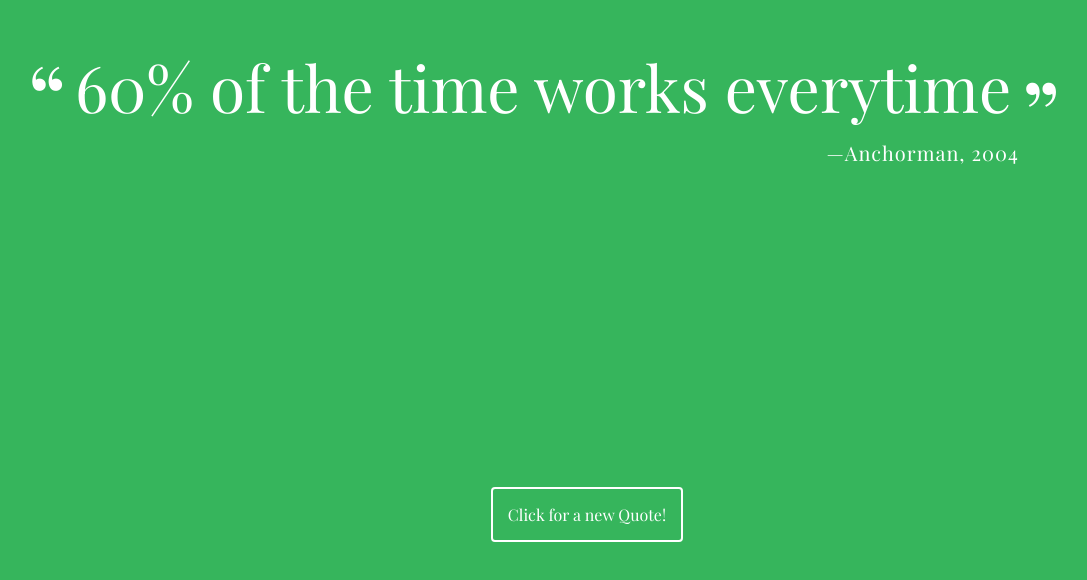
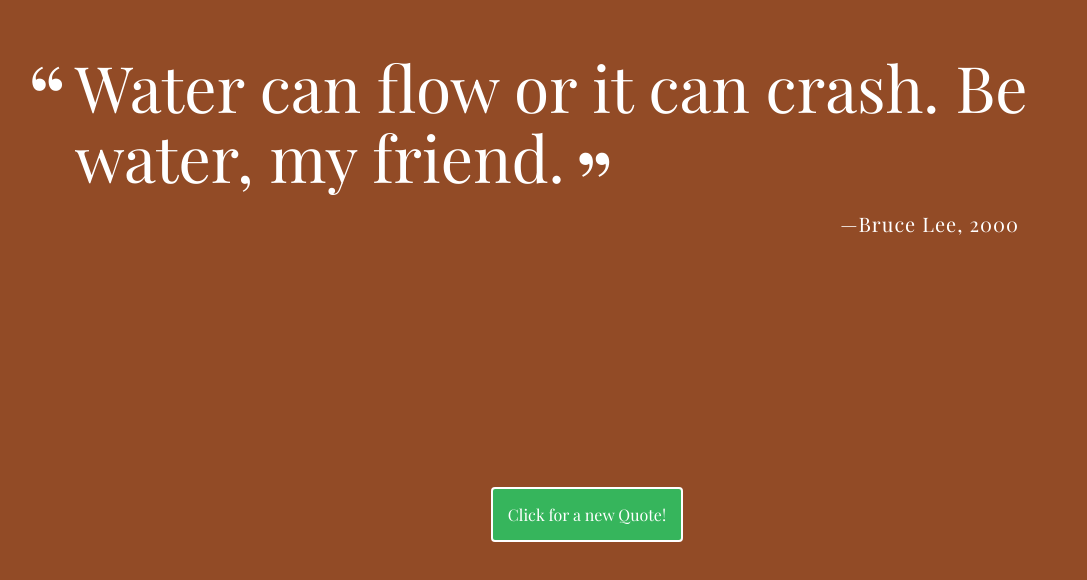
Before and after one commit to KingJustin88/randomquotegenerator.github.io, a plain HTML site: page index.html in a window 1280 px wide. Shown: the part 108-688 px from the top of the page, without its empty margins (53-1140 px from the left). Drawn offline with nearby package versions, Linux system fonts and the light colour scheme; a web font is replaced by a local one.

Commit message:
update quotes
update quotes

```diff
--- a/js/script.js
+++ b/js/script.js
@@ -3,34 +3,62 @@
 
 
 var quotes =[
-  { quote : "That's what she said",
+  { quote : "That's what she said.",
     source: "The Office",
-
     year: 2002
     },
-  { quote : "60% of the time works everytime",
+
+  { quote : "60% of the time works everytime.",
     source: "Anchorman",
-
     year: 2004
     },
-  { quote : "I'll be back",
+
+  { quote : "I'll be back.",
     source: "Terminator",
-
     year: 1984
     },
-  { quote : "Water can flow or it can crash. Be water, my friend",
+
+  { quote : "Water can flow or it can crash. Be water, my friend.",
     source: "Bruce Lee",
-
+    year: 2000
 
     },
-  { quote : "Pivot!",
-    source: "Friends",
+  { quote : "The main reason people struggle financially is because they have spent years in school but learned nothing about money. The result is that people learn to work for money...but never learn to have money work for them.",
+    source: "Robert Kiyosaki",
+    year: "1997"
+    },
 
-    year: 1994
-    }
+  { quote : "When you’re a carpenter making a beautiful chest of drawers, you’re not going to use a piece of plywood on the back, even though it faces the wall and nobody will see it. You’ll know it’s there, so you’re going to use a beautiful piece of wood on the back. For you to sleep well at night, the aesthetic, the quality, has to be carried all the way through.",
+    source: "Steve Jobs",
+    year: 1985
+  },
+
+  { quote: "Stay hungry, stay foolish.",
+    source: "Steve Jobs",
+    year: 1985
+  },
+
+  { quote: "Be kind whenever possible. It is always possible.",
+    source: "Dalai Lama",
+    year: 2014
+  },
+
+  { quote: "Well done is better than well said.",
+    source: "Benjamin Franklin",
+    year: 1737
+  },
+
+  { quote: "I've missed more than 9,000 shots in my career. I've lost almost 300 games. Twenty-six times I've been trusted to take the game-winning shot and missed. I've failed over and over and over again in my life.",
+    source: "Michael Jordan",
+
+  },
+
+  { quote: "I can accept failure, but I can't accept not trying.",
+    source: "Michael Jordan",
+
+  }
+
 ];
-
-
 
 
 // create get random quote function
@@ -44,10 +72,17 @@
   }
   return random_quote;
 }
-// random quote wil get pushed to a variable which then can be printed out
-var result = getRandomQuote(quotes);
+// random quote will get pushed to a variable which then can be printed out
+// var result = getRandomQuote(quotes);
 
-
+var colorRange = 255;
+function randomColor() {
+  var num = [];
+  for (var i = 0; i < 3; i++){
+  num.push(Math.floor(Math.random()*(colorRange+1)));
+  }
+  return num;
+}
 
 // create printeQuote function
 function printQuote(){
@@ -63,6 +98,7 @@
 
     // then display the message
     document.getElementById('quote-box').innerHTML = message;
+    document.body.style.background = 'rgb('+ randomColor() +')';
 }
 
 
@@ -70,5 +106,3 @@
 document.getElementById('loadQuote').addEventListener("click", printQuote, false);
 
 printQuote();
-
-// Remember to delete the comments that came with this file, and replace them with your own code comments.
```
Also changed, not shown: index.html (+2 -0 lines).
